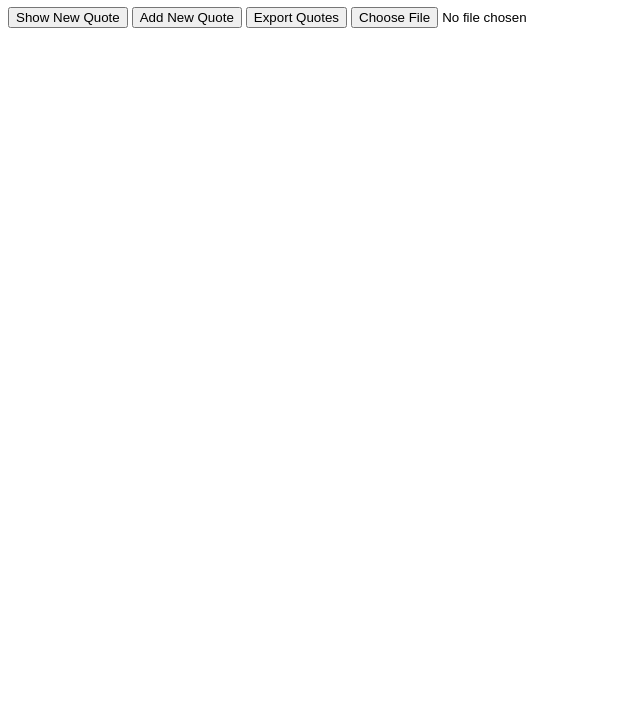
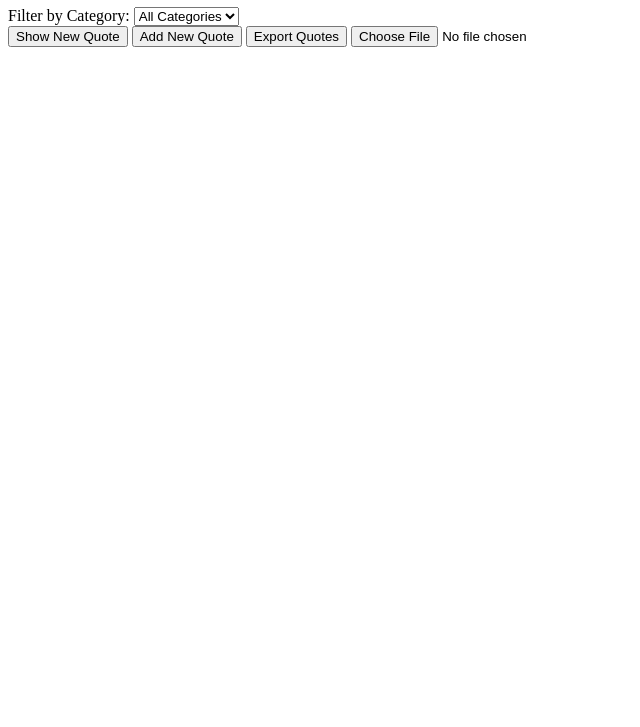
Before and after one commit to MarioTawadrous/alx_fe_javascript, a plain HTML site: page dom-manipulation/index.html in a window 1280 px wide. Shown: the part 73-800 px from the top of the page, without its empty margins (0-640 px from the left). Drawn offline with Linux system fonts and the light colour scheme.

Commit message:
Update index.html

```diff
--- a/dom-manipulation/index.html
+++ b/dom-manipulation/index.html
@@ -9,6 +9,15 @@
     <h1>Dynamic Quote Generator</h1>
     <div id="quoteDisplay"></div>
     <div id="form"></div>
+
+    <div>
+      <label for="categoryFilter">Filter by Category:</label>
+      <select id="categoryFilter" onchange="filterQuotes()">
+        <option value="all">All Categories</option>
+        <!-- Categories will be populated dynamically -->
+      </select>
+    </div>
+
     <button id="newQuote">Show New Quote</button>
     <button id="addNewQuote">Add New Quote</button>
 
```
